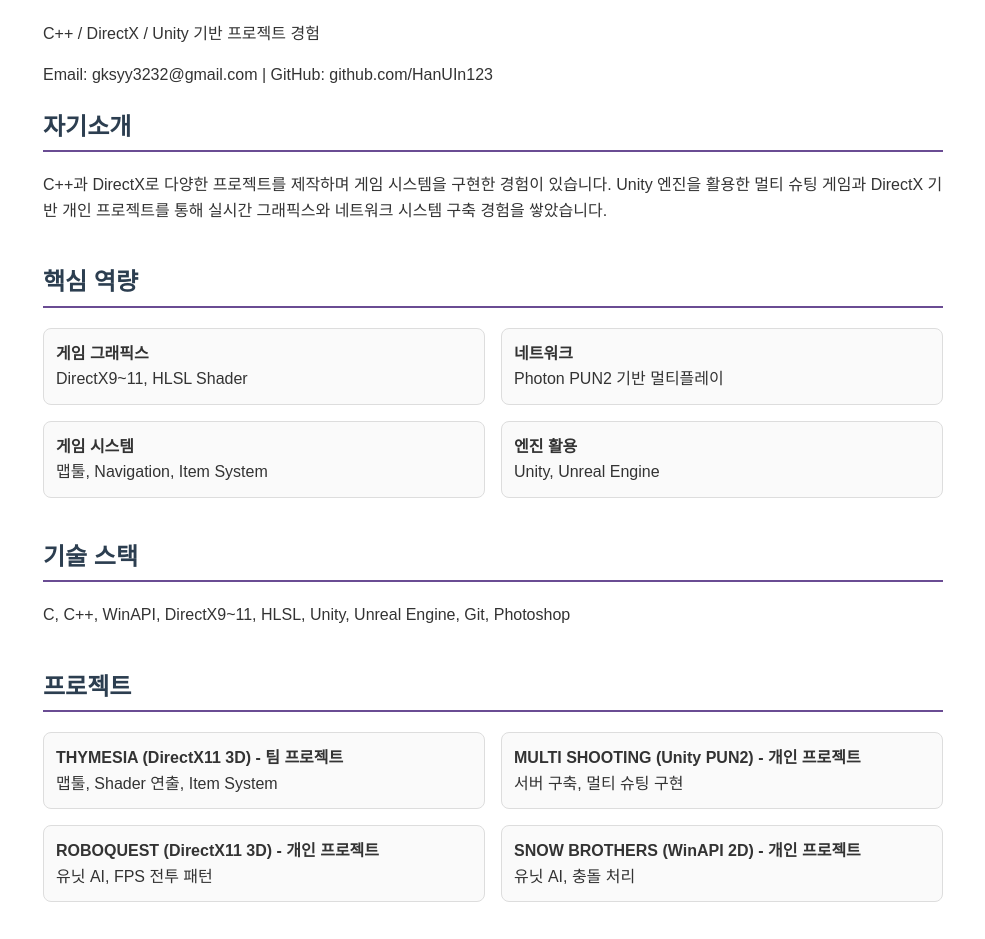
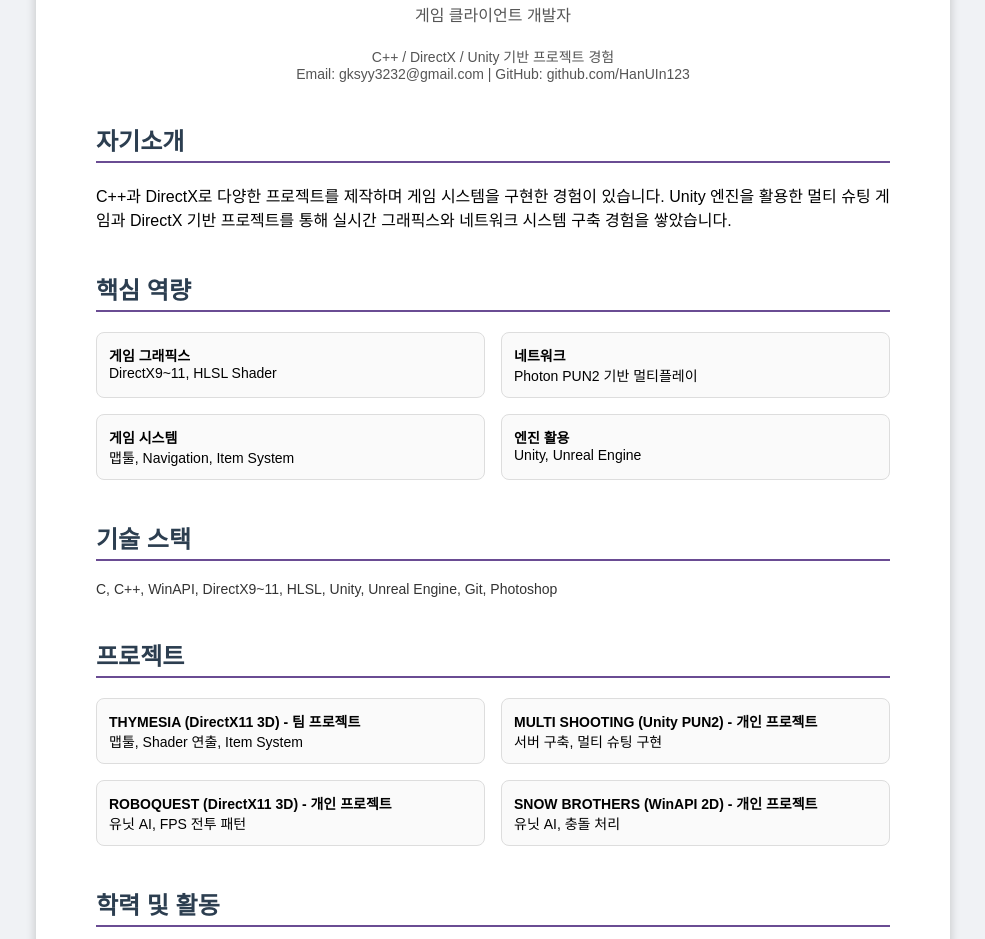
Before and after one commit to HanUIn123/HanUIN123.github.io, a plain HTML site: page portfolio-pdf.html in a window 1280 px wide. Shown: the part 161-1100 px from the top of the page, without its empty margins (147-1132 px from the left). Drawn offline with Linux system fonts and the light colour scheme.

Commit message:
Update portfolio-pdf.html

```diff
--- a/portfolio-pdf.html
+++ b/portfolio-pdf.html
@@ -5,52 +5,85 @@
   <title>한유인 - PDF 포트폴리오</title>
   <style>
     body {
+      background:#f0f2f5; /* 회색 배경 (용지 바깥부분) */
       font-family: Arial, sans-serif;
-      margin: 0 auto;
-      max-width: 900px;
-      background: #fff;
-      color: #333;
-      line-height: 1.6;
-      padding: 40px;
+      margin:0; padding:20px;
     }
-    h1, h2 {
-      color: #2c3e50;
-      border-bottom: 2px solid #6a4c93;
-      padding-bottom: 4px;
+    .page {
+      background:#fff; /* A4 용지 */
+      width: 794px; /* A4 가로 px */
+      min-height: 1123px; /* A4 세로 px */
+      margin: 0 auto; /* 가운데 정렬 */
+      padding: 60px;
+      box-shadow: 0 0 10px rgba(0,0,0,.2);
     }
-    .section { margin-bottom: 40px; }
-    .skills, .projects {
-      display: grid;
+    h1 {
+      text-align:center;
+      color:#2c3e50;
+      margin-bottom:6px;
+    }
+    .subtitle {
+      text-align:center;
+      color:#555;
+      margin-bottom: 20px;
+    }
+    .contact {
+      text-align:center;
+      font-size:14px;
+      color:#555;
+      margin-bottom: 40px;
+    }
+    h2 {
+      border-bottom:2px solid #6a4c93;
+      padding-bottom:4px;
+      margin-top:40px;
+      color:#2c3e50;
+    }
+    .section { margin-bottom: 30px; }
+    .skills, .strengths {
+      display:grid;
       grid-template-columns: repeat(2, 1fr);
       gap: 16px;
+      margin-top:10px;
     }
     .card {
-      border: 1px solid #ddd;
-      border-radius: 8px;
-      padding: 12px;
-      background: #fafafa;
+      border:1px solid #ddd;
+      border-radius:8px;
+      padding:12px;
+      background:#fafafa;
+      font-size:14px;
+    }
+    .tech {
+      margin-top:10px;
+      font-size:14px;
+      color:#333;
     }
   </style>
 </head>
 <body>
 
-  <header>
-    <h1>한유인</h1>
-    <p><b>게임 클라이언트 개발자</b></p>
-    <p>C++ / DirectX / Unity 기반 프로젝트 경험</p>
-    <p>Email: gksyy3232@gmail.com | GitHub: github.com/HanUIn123</p>
-  </header>
+<div class="page">
 
-  <section class="section">
+  <!-- 이름 / 타이틀 -->
+  <h1>한유인</h1>
+  <p class="subtitle">게임 클라이언트 개발자</p>
+  <p class="contact">
+    C++ / DirectX / Unity 기반 프로젝트 경험<br>
+    Email: gksyy3232@gmail.com | GitHub: github.com/HanUIn123
+  </p>
+
+  <!-- 자기소개 -->
+  <div class="section">
     <h2>자기소개</h2>
     <p>
       C++과 DirectX로 다양한 프로젝트를 제작하며 게임 시스템을 구현한 경험이 있습니다.
-      Unity 엔진을 활용한 멀티 슈팅 게임과 DirectX 기반 개인 프로젝트를 통해
+      Unity 엔진을 활용한 멀티 슈팅 게임과 DirectX 기반 프로젝트를 통해
       실시간 그래픽스와 네트워크 시스템 구축 경험을 쌓았습니다.
     </p>
-  </section>
+  </div>
 
-  <section class="section">
+  <!-- 핵심 역량 -->
+  <div class="section">
     <h2>핵심 역량</h2>
     <div class="skills">
       <div class="card"><b>게임 그래픽스</b><br>DirectX9~11, HLSL Shader</div>
@@ -58,45 +91,41 @@
       <div class="card"><b>게임 시스템</b><br>맵툴, Navigation, Item System</div>
       <div class="card"><b>엔진 활용</b><br>Unity, Unreal Engine</div>
     </div>
-  </section>
+  </div>
 
-  <section class="section">
+  <!-- 기술 스택 -->
+  <div class="section">
     <h2>기술 스택</h2>
-    <p>C, C++, WinAPI, DirectX9~11, HLSL, Unity, Unreal Engine, Git, Photoshop</p>
-  </section>
+    <p class="tech">
+      C, C++, WinAPI, DirectX9~11, HLSL, Unity, Unreal Engine, Git, Photoshop
+    </p>
+  </div>
 
-  <section class="section">
+  <!-- 프로젝트 -->
+  <div class="section">
     <h2>프로젝트</h2>
-    <div class="projects">
-      <div class="card">
-        <b>THYMESIA (DirectX11 3D) - 팀 프로젝트</b><br>
-        맵툴, Shader 연출, Item System
-      </div>
-      <div class="card">
-        <b>MULTI SHOOTING (Unity PUN2) - 개인 프로젝트</b><br>
-        서버 구축, 멀티 슈팅 구현
-      </div>
-      <div class="card">
-        <b>ROBOQUEST (DirectX11 3D) - 개인 프로젝트</b><br>
-        유닛 AI, FPS 전투 패턴
-      </div>
-      <div class="card">
-        <b>SNOW BROTHERS (WinAPI 2D) - 개인 프로젝트</b><br>
-        유닛 AI, 충돌 처리
-      </div>
+    <div class="strengths">
+      <div class="card"><b>THYMESIA (DirectX11 3D) - 팀 프로젝트</b><br>맵툴, Shader 연출, Item System</div>
+      <div class="card"><b>MULTI SHOOTING (Unity PUN2) - 개인 프로젝트</b><br>서버 구축, 멀티 슈팅 구현</div>
+      <div class="card"><b>ROBOQUEST (DirectX11 3D) - 개인 프로젝트</b><br>유닛 AI, FPS 전투 패턴</div>
+      <div class="card"><b>SNOW BROTHERS (WinAPI 2D) - 개인 프로젝트</b><br>유닛 AI, 충돌 처리</div>
     </div>
-  </section>
+  </div>
 
-  <section class="section">
+  <!-- 학력 -->
+  <div class="section">
     <h2>학력 및 활동</h2>
     <p>2013.03 ~ 2020.02 : 가천대학교 전자공학과 졸업</p>
     <p>2024.04 ~ 2025.08 : 게임 클라이언트 개발 과정 수료 예정</p>
-  </section>
+  </div>
 
-  <footer>
-    <p><b>연락처</b><br>
-    📱 010-8721-1493 | ✉️ gksyy3232@gmail.com</p>
-  </footer>
+  <!-- 연락처 -->
+  <div class="section">
+    <h2>연락처</h2>
+    <p>📱 010-8721-1493 | ✉️ gksyy3232@gmail.com</p>
+  </div>
+
+</div>
 
 </body>
 </html>
```
